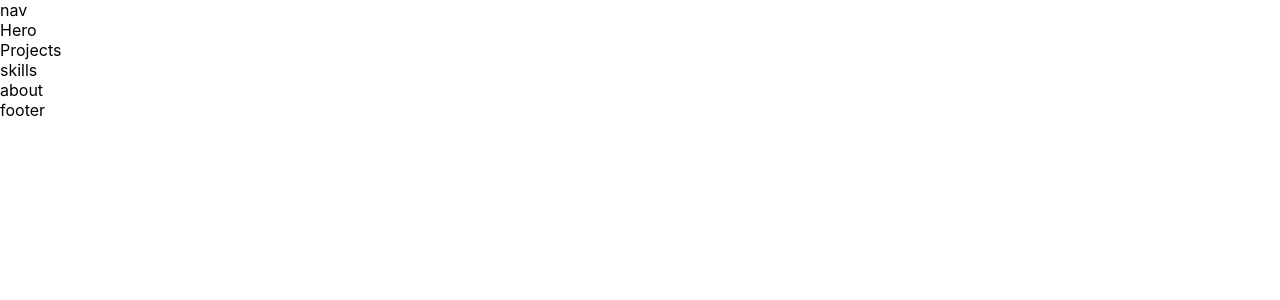
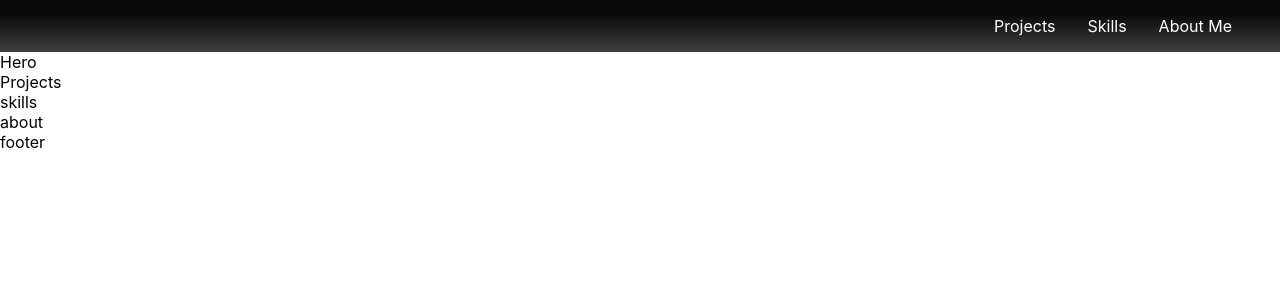
Before and after one commit to DanielKolodziej/DanielKolodziej.github.io, a React (Create React App) app: page / in a window 1280 px wide. Shown: the top 300 px of the page. Built offline with nearby package versions, Linux system fonts and the light colour scheme.

Commit message:
nav content and styling

```diff
--- a/src/Nav.js
+++ b/src/Nav.js
@@ -1,11 +1,44 @@
 import React from 'react';
+import { makeStyles } from '@material-ui/core/styles';
+import { Typography, Grid, useMediaQuery } from '@material-ui/core';
+
+const useStyles = makeStyles({
+    background: {
+      backgroundImage: 'linear-gradient( 180deg, #090909 25%, #545454 130%)',
+      padding: '1em',
+    },
+    links: {
+        color: '#fff',
+        marginRight: '2em',
+    },
+  });
 
 const Nav = () => {
-  return (
-    <div>
-      nav
-    </div>
-  );
+    const classes = useStyles();
+    const isMobile = useMediaQuery('(max-width: 924px)');
+    return (
+        <Grid
+            container
+            className={classes.background}
+            justify="flex-end"
+            alignItems="center">
+            <Grid item>
+                <Typography variant="a" component="a" className={classes.links}>
+                    Projects
+                </Typography>
+            </Grid>
+            <Grid item>
+                <Typography variant="a" component="a" className={classes.links}>
+                    Skills
+                </Typography>
+            </Grid>
+            <Grid item>
+                <Typography variant="a" component="a" className={classes.links}>
+                    About Me
+                </Typography>
+            </Grid>
+        </Grid>
+    );
 }
 
 export default Nav;
```
